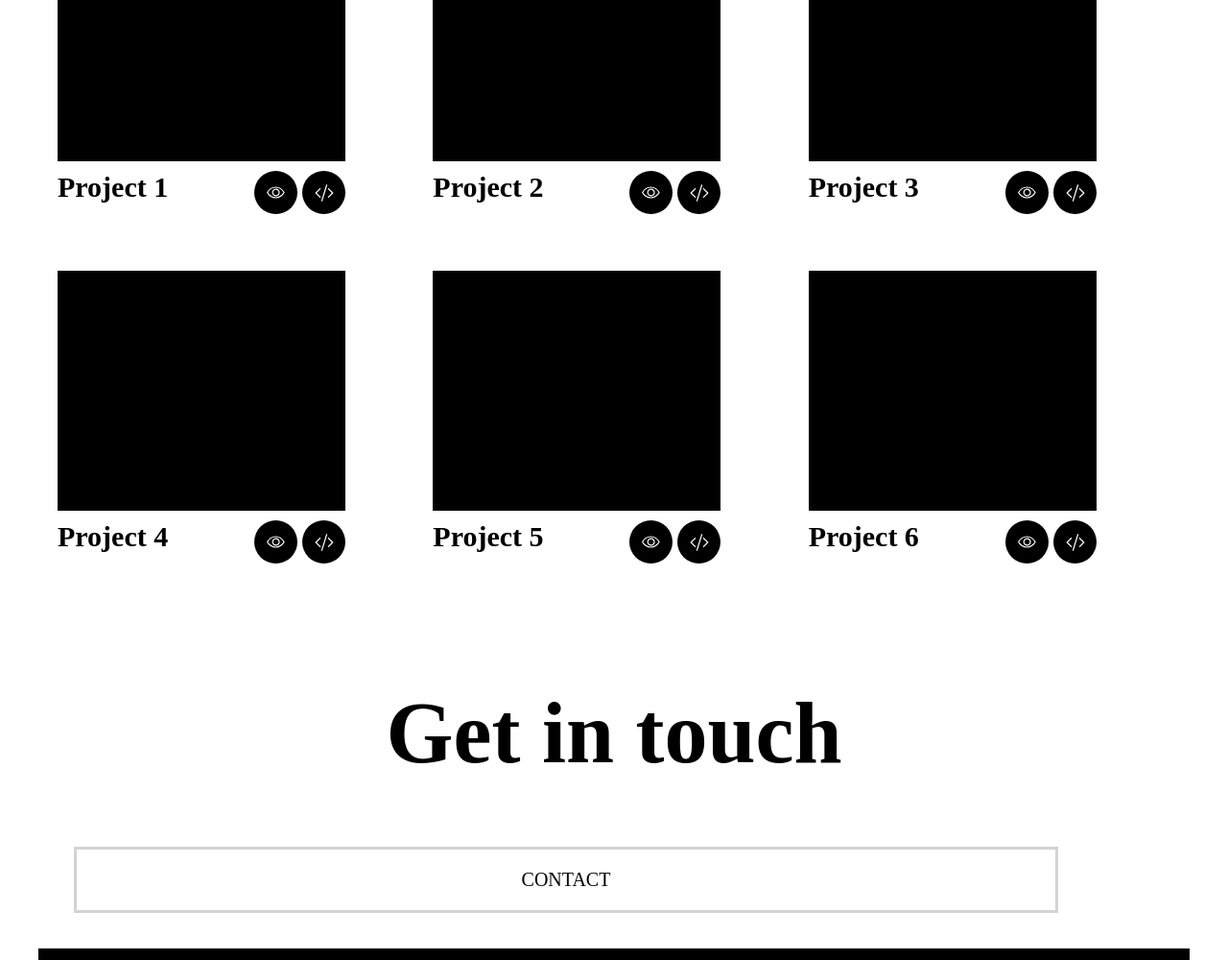
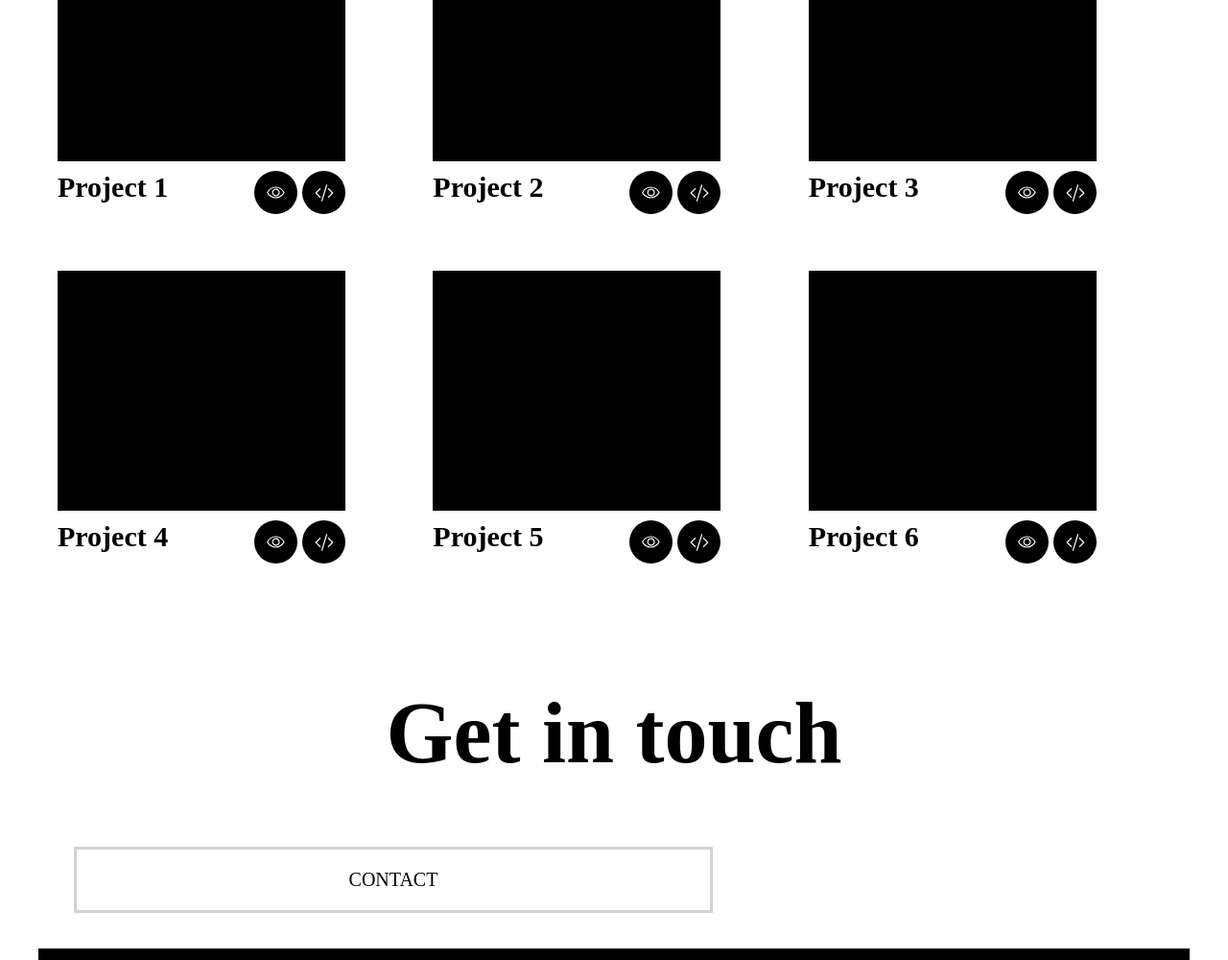
Before and after one commit to Sanjida213/Portfolio, a plain HTML site: page index.html in a window 1280 px wide. Shown: the part 1325-2325 px from the top of the page at 96% size. Drawn offline with Linux system fonts and the light colour scheme.

Commit message:
added media query for _contact.scss

```diff
--- a/_contact.scss
+++ b/_contact.scss
@@ -29,9 +29,28 @@
     padding: 20px;
     margin: 40px 40px;
 
-
     &:hover {
       background-color: darken($primary-color, 20%);
     }
   }
 }
+
+// fix the media query for this
+@media screen and (min-width: 768px) {
+  .contact {
+    max-width: unset;
+    justify-content: center;
+    height: unset;
+
+    .contact_info {
+      height: unset;
+      font-size: unset;
+      font-size: 90px;
+      text-align: center;
+    }
+
+    .contact_button {
+      width: 55%; // fix this
+    }
+  }
+}
--- a/style.scss
+++ b/style.scss
@@ -62,20 +62,5 @@ article {
     padding-bottom: 60px;
   }
 
-  .contact {
-    max-width: unset;
-    justify-content: center;
-    height: unset;
 
-    .contact_info {
-      height: unset;
-      font-size: unset;
-      font-size: 90px;
-      text-align: center;
-    }
-
-    .contact_button {
-      width: 85%; // fix this
-    }
-  }
 }
```
Also changed, not shown: style.css, 1 other file.
